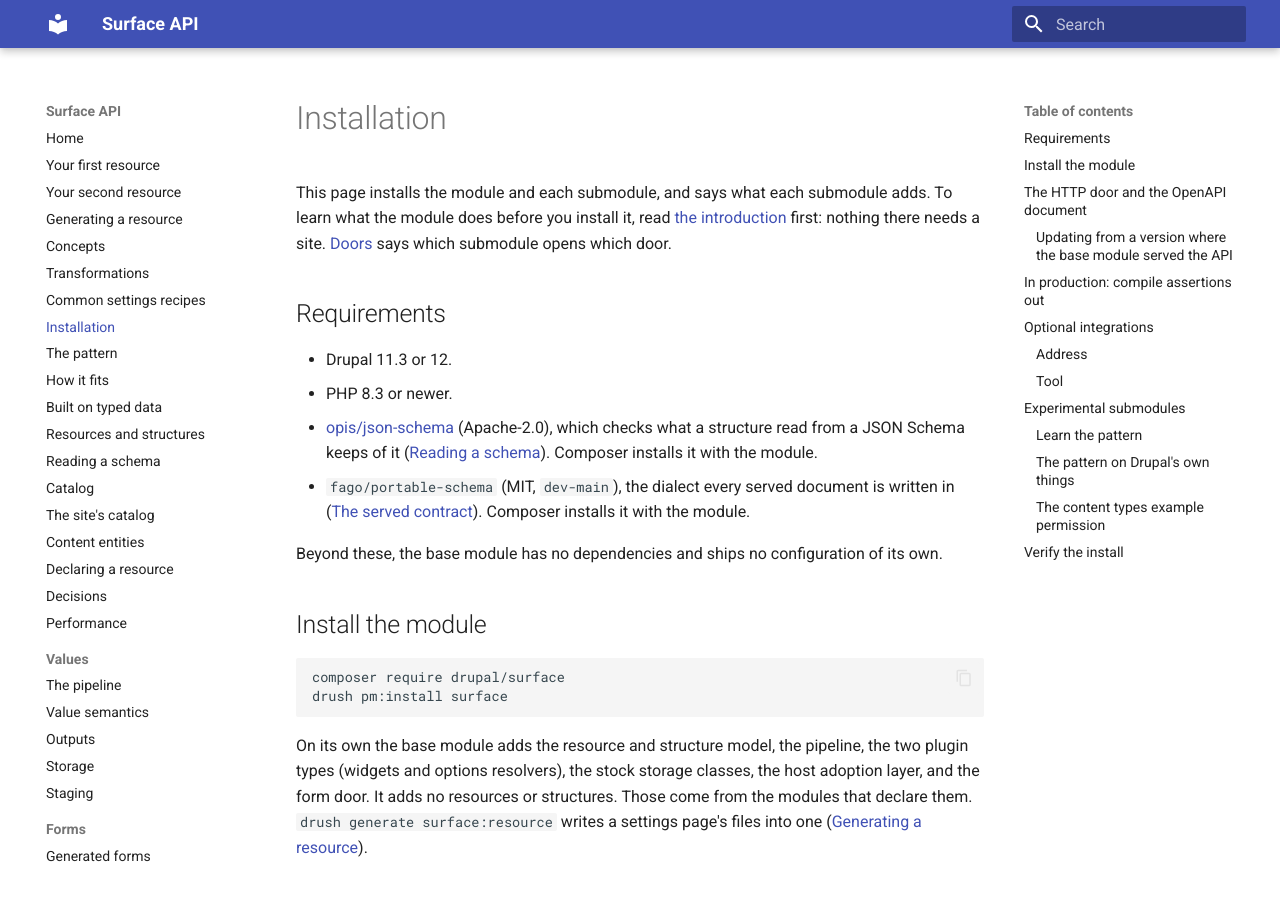
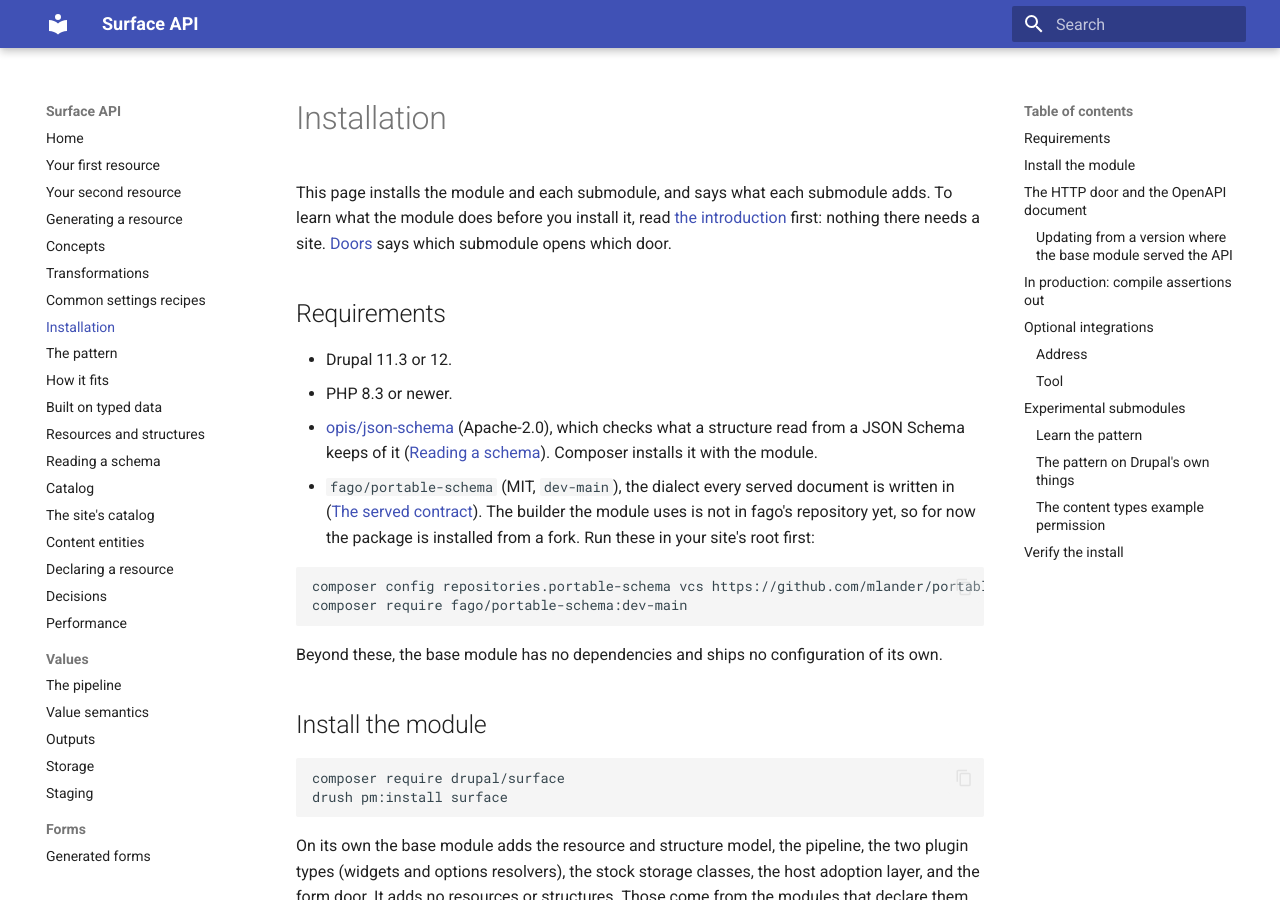
Before and after one commit to mlander/surface, an MkDocs documentation site: the page built from docs/installation.md, in a window 1280 px wide and 900 px high. Built offline with MkDocs 1.6.1 and Material for MkDocs 9.7.7, drawn with Linux system fonts in a browser that asks for light colours.

Commit message:
README: say that Portable Schema is installed from a fork until the builder is upstream

````diff
--- a/docs/installation.md
+++ b/docs/installation.md
@@ -16,7 +16,14 @@ opens which door.
   installs it with the module.
 - `fago/portable-schema` (MIT, `dev-main`), the dialect every served
   document is written in ([The served contract](served-contract.md#the-dialects-own-keywords)).
-  Composer installs it with the module.
+  The builder the module uses is not in fago's repository yet, so for now
+  the package is installed from a fork. Run these in your site's root
+  first:
+
+  ```bash
+  composer config repositories.portable-schema vcs https://github.com/mlander/portable-schema.git
+  composer require fago/portable-schema:dev-main
+  ```
 
 Beyond these, the base module has no dependencies and ships no
 configuration of its own.
````
Also changed, not shown: README.md (+12 -0 lines).
